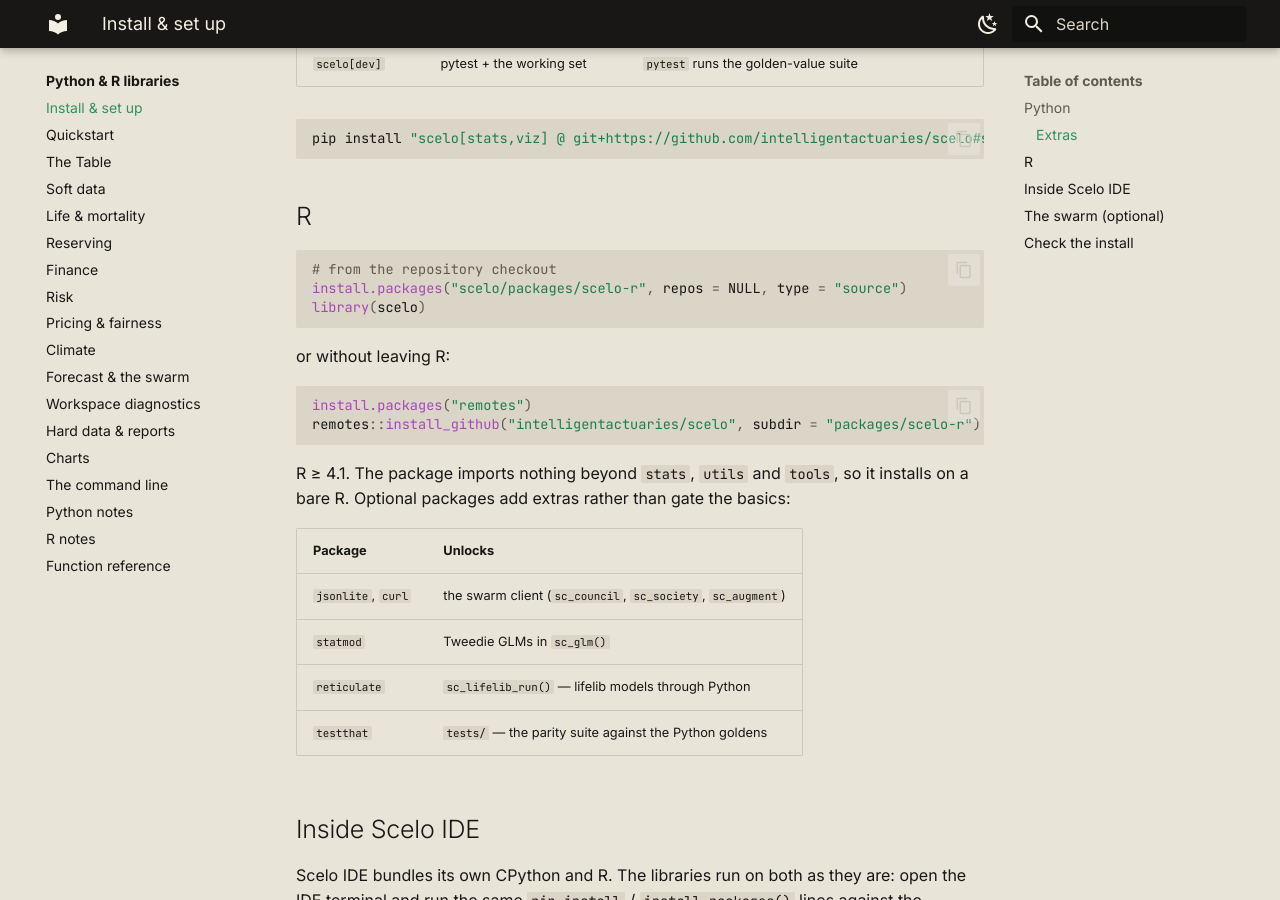
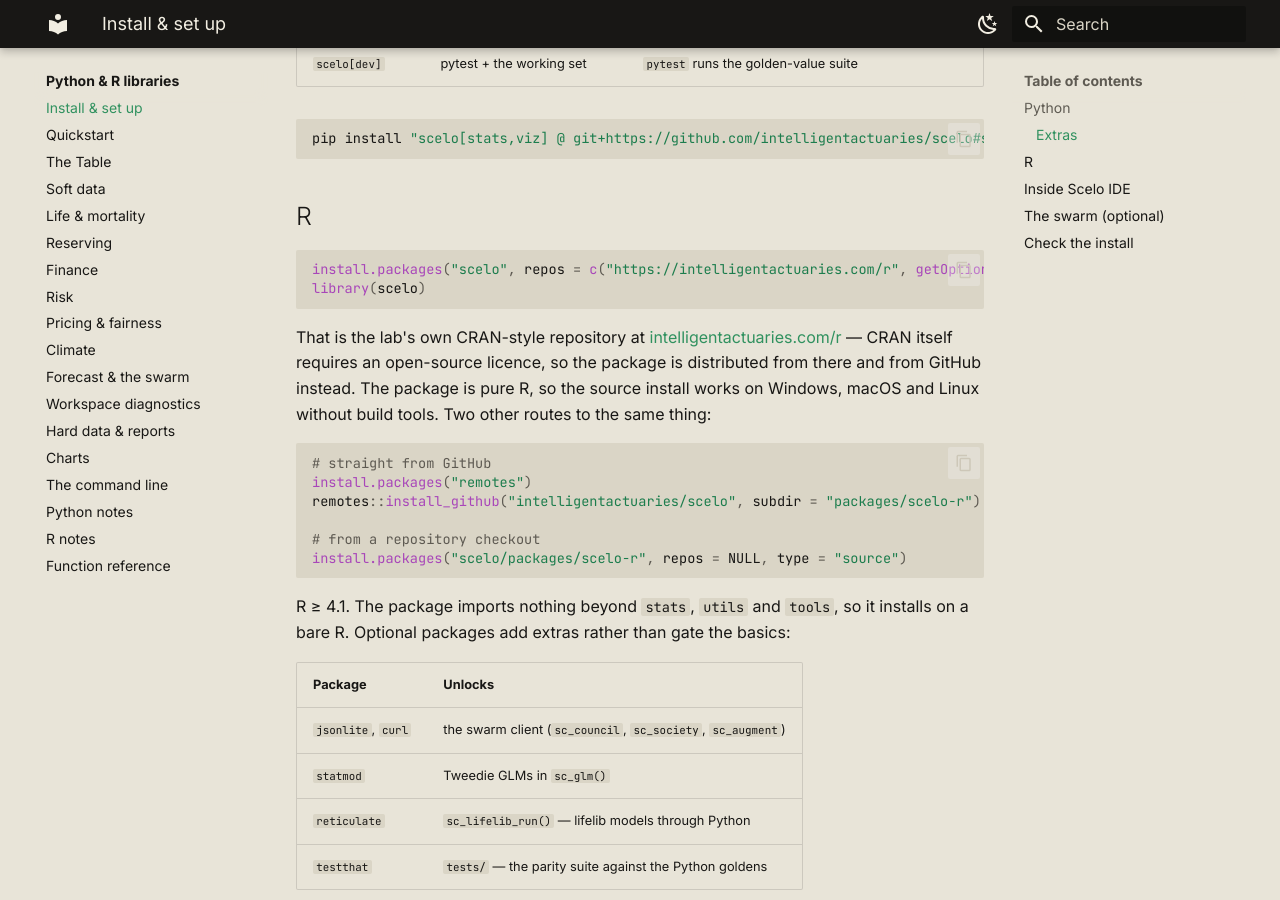
Before and after one commit to intelligentactuaries/scelo, an MkDocs documentation site: the page built from docs/docs/libraries/install.md, in a window 1280 px wide and 900 px high, scrolled down 1129 px. Built offline with MkDocs 1.6.1 and Material for MkDocs 9.7.7, drawn with Linux system fonts in a browser that asks for light colours.

Commit message:
docs(libraries): the R install now leads with the lab's own repository
install.packages("scelo", repos = "https://intelligentactuaries.com/r")
is the headline method; GitHub and checkout installs stay as
alternatives.

Co-Authored-By: Claude Fable 5 <noreply@anthropic.com>

````diff
--- a/docs/docs/libraries/install.md
+++ b/docs/docs/libraries/install.md
@@ -44,16 +44,24 @@ pip install "scelo[stats,viz] @ git+https://github.com/intelligentactuaries/scel
 ## R
 
 ```r
-# from the repository checkout
-install.packages("scelo/packages/scelo-r", repos = NULL, type = "source")
+install.packages("scelo", repos = c("https://intelligentactuaries.com/r", getOption("repos")))
 library(scelo)
 ```
 
-or without leaving R:
+That is the lab's own CRAN-style repository at
+[intelligentactuaries.com/r](https://intelligentactuaries.com/r) — CRAN
+itself requires an open-source licence, so the package is distributed
+from there and from GitHub instead. The package is pure R, so the source
+install works on Windows, macOS and Linux without build tools. Two other
+routes to the same thing:
 
 ```r
+# straight from GitHub
 install.packages("remotes")
 remotes::install_github("intelligentactuaries/scelo", subdir = "packages/scelo-r")
+
+# from a repository checkout
+install.packages("scelo/packages/scelo-r", repos = NULL, type = "source")
 ```
 
 R ≥ 4.1. The package imports nothing beyond `stats`, `utils` and `tools`,
````
Also changed, not shown: docs/docs/libraries/r.md (+1 -2 lines).
